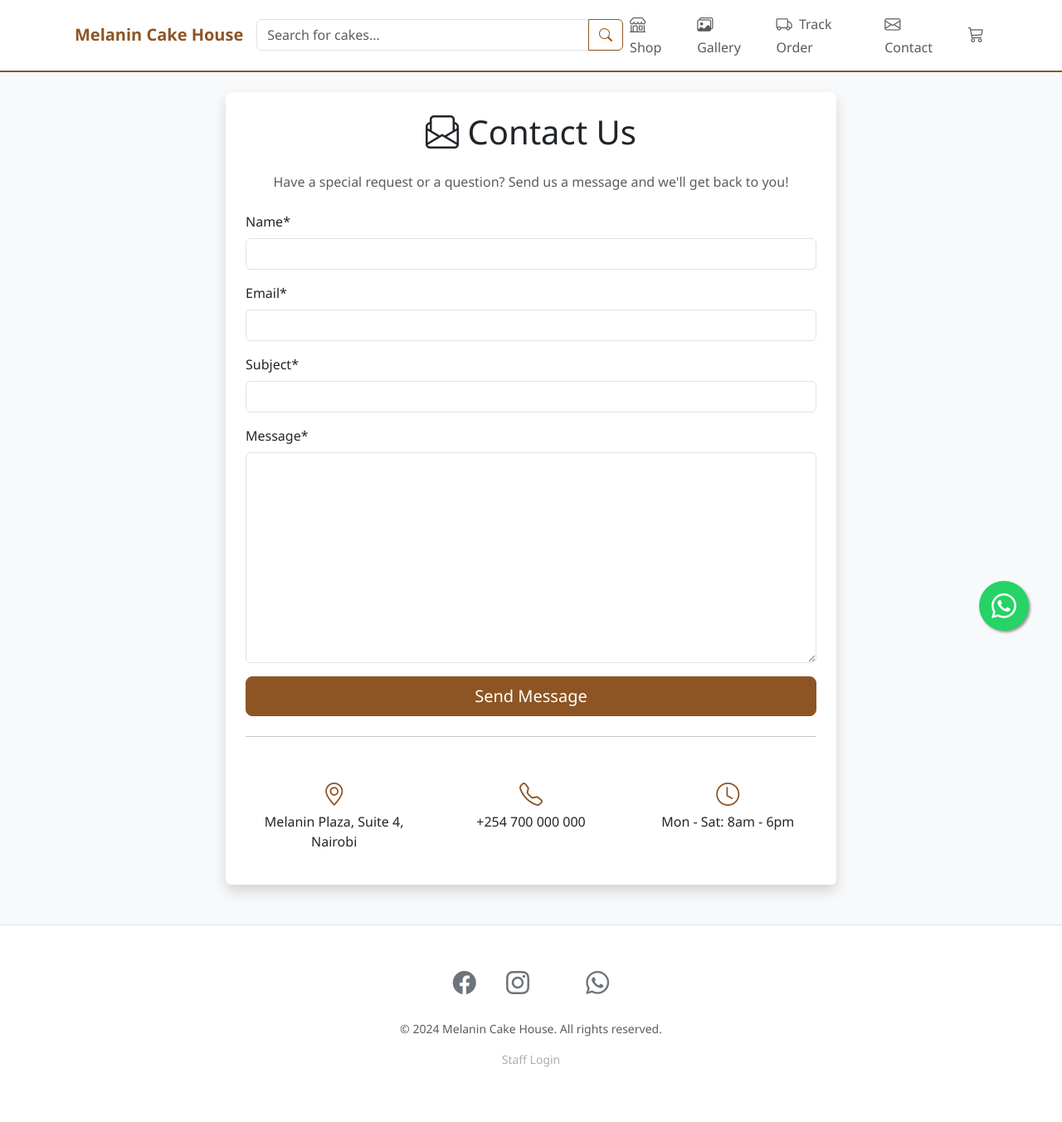
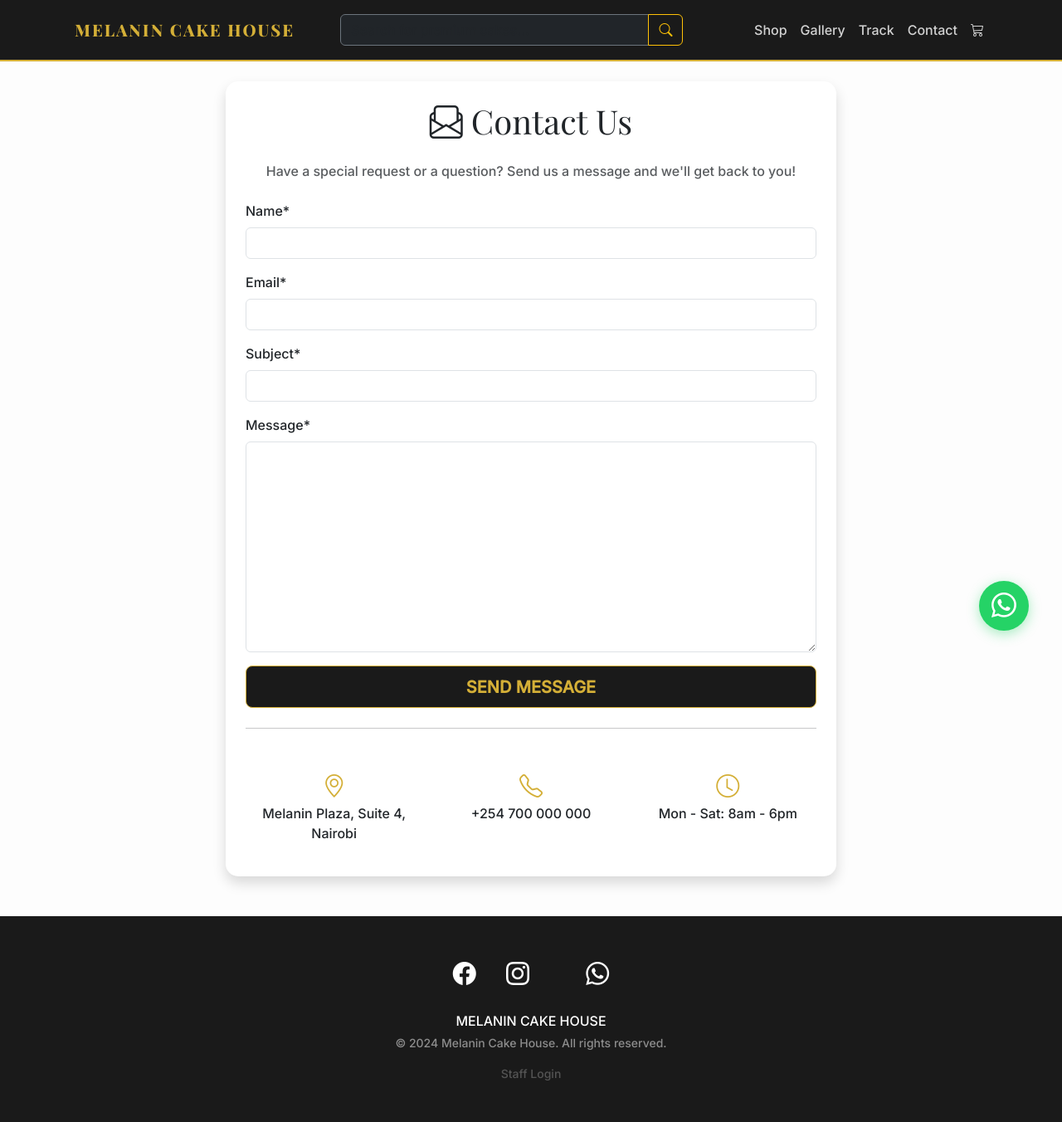
Before and after one commit to Romleni-web/cake_shop, a Django app: page /contact/ in a window 1280 px wide. Shown: the whole page at 83% size. Before the commit the page ends 1286 px from the top, so only its background shows below. Run offline with Django 4.2, Linux system fonts and the light colour scheme; some libraries are stand-ins or nearby versions.

Commit message:
UI: Premium Black & Gold Theme, SEO Meta tags, and Security headers

```diff
--- a/templates/base.html
+++ b/templates/base.html
@@ -3,28 +3,85 @@
 <head>
     <meta charset="UTF-8">
     <meta name="viewport" content="width=device-width, initial-scale=1.0">
-    <title>{% block title %}Melanin Cake House{% endblock %}</title>
+    <title>{% block title %}Melanin Cake House - Premium Custom Cakes in Nairobi{% endblock %}</title>
+    <meta name="description" content="Melanin Cake House offers premium, custom-made birthday cakes, wedding cakes, and cupcakes in Nairobi. Order online for delivery!">
+    <meta name="keywords" content="cakes Nairobi, birthday cakes, wedding cakes, cupcakes Nairobi, custom cakes, Melanin Cake House">
+
+    <!-- Open Graph / Facebook -->
+    <meta property="og:type" content="website">
+    <meta property="og:url" content="{{ request.build_absolute_uri }}">
+    <meta property="og:title" content="Melanin Cake House - Premium Custom Cakes">
+    <meta property="og:description" content="Delicious custom-made cakes for all occasions in Nairobi.">
+
     <link href="https://cdn.jsdelivr.net/npm/bootstrap@5.3.0/dist/css/bootstrap.min.css" rel="stylesheet">
     <link rel="stylesheet" href="https://cdn.jsdelivr.net/npm/bootstrap-icons@1.10.5/font/bootstrap-icons.css">
+    <link href="https://fonts.googleapis.com/css2?family=Playfair+Display:wght@400;700;800&family=Inter:wght@300;500&display=swap" rel="stylesheet">
     <style>
-        body { font-family: 'Segoe UI', Tahoma, Geneva, Verdana, sans-serif; background-color: #f8f9fa; }
-        .navbar { background-color: #ffffff !important; border-bottom: 2px solid #8d5524; }
-        .navbar-brand { font-weight: bold; color: #8d5524 !important; }
-        .btn-primary { background-color: #8d5524; border-color: #8d5524; }
-        .btn-primary:hover { background-color: #5d3a1a; border-color: #5d3a1a; }
-        .card { border: none; transition: transform 0.2s; box-shadow: 0 4px 6px rgba(0,0,0,0.05); }
-        .card:hover { transform: translateY(-5px); }
-        .nav-link i { font-size: 1.2rem; vertical-align: middle; }
-        .text-danger { color: #8d5524 !important; }
-        .btn-outline-danger { color: #8d5524; border-color: #8d5524; }
-        .btn-outline-danger:hover { background-color: #8d5524; border-color: #8d5524; color: white; }
+        :root {
+            --primary-black: #1a1a1a;
+            --accent-gold: #d4af37;
+            --soft-white: #fdfdfd;
+            --deep-brown: #2c1b0e;
+        }
+        body {
+            font-family: 'Inter', sans-serif;
+            background-color: var(--soft-white);
+            color: var(--primary-black);
+            display: flex;
+            flex-direction: column;
+            min-height: 100vh;
+        }
+        h1, h2, h3, h4, h5, h6, .navbar-brand {
+            font-family: 'Playfair Display', serif;
+        }
+        .navbar {
+            background-color: var(--primary-black) !important;
+            padding: 1rem 0;
+            border-bottom: 2px solid var(--accent-gold);
+        }
+        .navbar-brand {
+            font-weight: 800;
+            color: var(--accent-gold) !important;
+            text-transform: uppercase;
+            letter-spacing: 2px;
+        }
+        .nav-link {
+            color: rgba(255,255,255,0.8) !important;
+            font-weight: 500;
+            transition: 0.3s;
+        }
+        .nav-link:hover {
+            color: var(--accent-gold) !important;
+        }
+        .btn-primary {
+            background-color: var(--primary-black);
+            border-color: var(--accent-gold);
+            color: var(--accent-gold);
+            font-weight: bold;
+            text-transform: uppercase;
+            padding: 0.6rem 1.5rem;
+            transition: 0.3s;
+        }
+        .btn-primary:hover {
+            background-color: var(--accent-gold);
+            border-color: var(--accent-gold);
+            color: var(--primary-black);
+        }
+        .card {
+            border: none;
+            border-radius: 15px;
+            transition: 0.4s;
+            background: white;
+            box-shadow: 0 10px 30px rgba(0,0,0,0.05);
+        }
+        .card:hover {
+            transform: translateY(-10px);
+            box-shadow: 0 15px 45px rgba(0,0,0,0.1);
+        }
+        .text-danger { color: var(--accent-gold) !important; }
+        .btn-outline-danger { color: var(--accent-gold); border-color: var(--accent-gold); }
+        .btn-outline-danger:hover { background-color: var(--accent-gold); border-color: var(--accent-gold); color: var(--primary-black); }
 
-        /* Mobile Search Adjustment */
-        @media (max-width: 991.98px) {
-            .navbar-search { width: 100% !important; margin: 15px 0; }
-        }
-
-        /* WhatsApp Floating Button */
         .whatsapp-float {
             position: fixed;
             width: 60px;
@@ -36,7 +93,7 @@
             border-radius: 50px;
             text-align: center;
             font-size: 30px;
-            box-shadow: 2px 2px 3px #999;
+            box-shadow: 0 4px 15px rgba(37, 211, 102, 0.4);
             z-index: 1000;
             display: flex;
             align-items: center;
@@ -48,14 +105,18 @@
             transform: scale(1.1);
             color: #FFF;
         }
-        @media (max-width: 767px) {
-            .whatsapp-float {
-                width: 50px;
-                height: 50px;
-                bottom: 20px;
-                right: 20px;
-                font-size: 25px;
-            }
+
+        footer {
+            background-color: var(--primary-black) !important;
+            color: white;
+            margin-top: auto;
+        }
+        footer .text-muted { color: rgba(255,255,255,0.5) !important; }
+
+        /* Mobile Search Adjustment */
+        @media (max-width: 991.98px) {
+            .navbar-search { width: 100% !important; margin: 15px 0; }
+            .whatsapp-float { width: 50px; height: 50px; bottom: 20px; right: 20px; font-size: 25px; }
         }
     </style>
 </head>
@@ -64,7 +125,8 @@
     <a href="https://wa.me/254700000000" class="whatsapp-float" target="_blank">
         <i class="bi bi-whatsapp"></i>
     </a>
-    <nav class="navbar navbar-expand-lg navbar-light mb-4 sticky-top">
+
+    <nav class="navbar navbar-expand-lg navbar-dark mb-4 sticky-top">
         <div class="container">
             <a class="navbar-brand" href="{% url 'cakes:product_list' %}">
                 <i class="bi bi-cake2 me-2"></i>Melanin Cake House
@@ -72,7 +134,7 @@
 
             <div class="d-flex align-items-center d-lg-none ms-auto">
                 <a class="nav-link position-relative me-3" href="{% url 'cart:cart_detail' %}">
-                    <i class="bi bi-cart3 fs-4"></i>
+                    <i class="bi bi-cart3 fs-4 text-white"></i>
                     {% with total_items=cart|length %}
                         {% if total_items > 0 %}
                             <span class="position-absolute top-0 start-100 translate-middle badge rounded-pill bg-danger" style="font-size: 0.6rem;">
@@ -89,30 +151,22 @@
             <div class="collapse navbar-collapse" id="navbarNav">
                 <form class="d-flex mx-auto w-50 navbar-search" action="{% url 'cakes:product_list' %}" method="get">
                     <div class="input-group">
-                        <input class="form-control" type="search" name="q" placeholder="Search for cakes..." aria-label="Search">
-                        <button class="btn btn-outline-danger" type="submit"><i class="bi bi-search"></i></button>
+                        <input class="form-control bg-dark text-white border-secondary" type="search" name="q" placeholder="Search for premium cakes..." aria-label="Search">
+                        <button class="btn btn-outline-warning" type="submit"><i class="bi bi-search"></i></button>
                     </div>
                 </form>
                 <ul class="navbar-nav ms-auto align-items-center">
                     <li class="nav-item">
-                        <a class="nav-link" href="{% url 'cakes:product_list' %}">
-                            <i class="bi bi-shop me-1"></i> Shop
-                        </a>
+                        <a class="nav-link" href="{% url 'cakes:product_list' %}">Shop</a>
                     </li>
                     <li class="nav-item">
-                        <a class="nav-link" href="{% url 'cakes:gallery' %}">
-                            <i class="bi bi-images me-1"></i> Gallery
-                        </a>
+                        <a class="nav-link" href="{% url 'cakes:gallery' %}">Gallery</a>
                     </li>
                     <li class="nav-item">
-                        <a class="nav-link" href="{% url 'orders:order_track' %}">
-                            <i class="bi bi-truck me-1"></i> Track Order
-                        </a>
+                        <a class="nav-link" href="{% url 'orders:order_track' %}">Track</a>
                     </li>
                     <li class="nav-item">
-                        <a class="nav-link" href="{% url 'cakes:contact' %}">
-                            <i class="bi bi-envelope me-1"></i> Contact
-                        </a>
+                        <a class="nav-link" href="{% url 'cakes:contact' %}">Contact</a>
                     </li>
                     <li class="nav-item d-none d-lg-block">
                         <a class="nav-link position-relative" href="{% url 'cart:cart_detail' %}">
@@ -136,14 +190,15 @@
         {% endblock %}
     </div>
 
-    <footer class="mt-auto py-5 bg-white border-top">
+    <footer class="py-5">
         <div class="container text-center">
             <div class="mb-4">
-                <a href="#" class="text-secondary mx-3 fs-3"><i class="bi bi-facebook"></i></a>
-                <a href="#" class="text-secondary mx-3 fs-3"><i class="bi bi-instagram"></i></a>
-                <a href="#" class="text-secondary mx-3 fs-3"><i class="bi bi-twitter-x"></i></a>
-                <a href="#" class="text-secondary mx-3 fs-3"><i class="bi bi-whatsapp"></i></a>
+                <a href="#" class="text-white mx-3 fs-3"><i class="bi bi-facebook"></i></a>
+                <a href="#" class="text-white mx-3 fs-3"><i class="bi bi-instagram"></i></a>
+                <a href="#" class="text-white mx-3 fs-3"><i class="bi bi-twitter-x"></i></a>
+                <a href="#" class="text-white mx-3 fs-3"><i class="bi bi-whatsapp"></i></a>
             </div>
+            <p class="mb-1">MELANIN CAKE HOUSE</p>
             <p class="text-muted small">&copy; 2024 Melanin Cake House. All rights reserved.</p>
             <p class="small mb-0"><a href="/admin" class="text-decoration-none text-muted opacity-50">Staff Login</a></p>
         </div>
```
Also changed, not shown: cake_shop/settings.py (+11 -1 lines).
